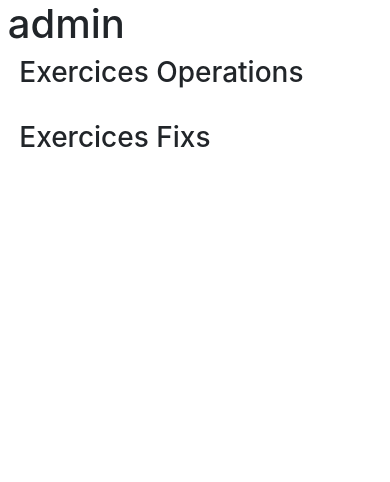
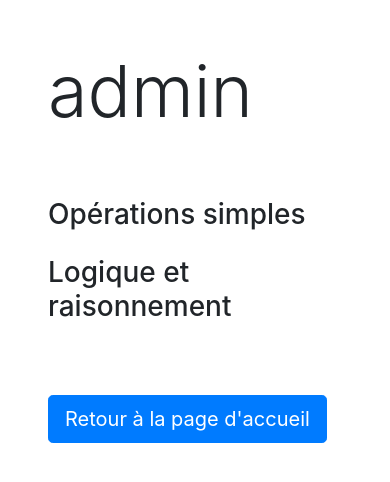
Before and after one commit to HE-Arc/Mathemator, a Django app: page /profile in a window 390 px wide. Shown: the part 56-538 px from the top of the page. Run offline with Django 3.2, Linux system fonts and the light colour scheme; a user stored in the database is signed in; data comes from the database, SQL or seed files in the repository; data that the repository does not hold is empty; parts of the project's set-up code (start-up, migrations or seed data) failed here and were passed over; some libraries are stand-ins or nearby versions.

```diff
--- a/mathematorProject/mathematorApp/apps.py
+++ b/mathematorProject/mathematorApp/apps.py
@@ -1,5 +1,4 @@
 from django.apps import AppConfig
-
 
 class MathematorappConfig(AppConfig):
     name = 'mathematorApp'
--- a/mathematorProject/mathematorApp/templates/base.html
+++ b/mathematorProject/mathematorApp/templates/base.html
@@ -32,7 +32,8 @@
       </nav>
     </header>
   </body>
+
   {% block content %}
+
   {% endblock %}
-
 </html>
--- a/mathematorProject/mathematorApp/templates/exercises/exerciseFix.html
+++ b/mathematorProject/mathematorApp/templates/exercises/exerciseFix.html
@@ -1,8 +1,4 @@
 {% extends "base.html" %}
-
-{% load bootstrap4 %}
-{% bootstrap_css %}
-{% bootstrap_javascript jquery='full' %}
 
 {% block content %}
 
--- a/mathematorProject/mathematorApp/templates/exercises/exerciseOperations.html
+++ b/mathematorProject/mathematorApp/templates/exercises/exerciseOperations.html
@@ -1,8 +1,4 @@
 {% extends "base.html" %}
-
-{% load bootstrap4 %}
-{% bootstrap_css %}
-{% bootstrap_javascript jquery='full' %}
 
 {% block content %}
 
--- a/mathematorProject/mathematorApp/templates/exercises/exercises.html
+++ b/mathematorProject/mathematorApp/templates/exercises/exercises.html
@@ -4,7 +4,7 @@
       <div class="list-group border-0 text-center text-md-left">
         <a href="#menuOp" class="list-group-item d-inline-block collapsed" data-toggle="collapse" aria-expanded="false" onclick='showAllMenu("menuOp")'>
           <i class="fa fa-dashboard"></i>
-          <span class="d-none d-md-inline">Exercises operations</span>
+          <span class="d-none d-md-inline">Opérations simples</span>
         </a>
 
         {% for exercise in exercisesOp %}
@@ -18,7 +18,7 @@
       <div class="list-group border-0 text-center text-md-left">
         <a href="#menuFix" class="list-group-item d-inline-block collapsed" data-toggle="collapse" aria-expanded="false">
           <i class="fa fa-dashboard"></i>
-          <span class="d-none d-md-inline">Exercises Fix</span>
+          <span class="d-none d-md-inline">Logique et raisonnement</span>
         </a>
 
         {% for exercise in exercisesFix %}
--- a/mathematorProject/mathematorApp/templates/profile.html
+++ b/mathematorProject/mathematorApp/templates/profile.html
@@ -1,17 +1,25 @@
 {% extends "base.html" %}
 
 {% block content %}
-<div style="margin-left:2%;">
-  <h1>{{ user.get_username }}</h1>
-  <h2>{{student.group}}</h2>
-  <div style="margin-left:3%;margin-right:5%;margin-top:2%;">
-    <h3>Exercices Operations</h3>
+
+  <main class="col-md-12 float-left col px-5 pl-md-5 pt-5">
+
+    <div>
+      <h1 class="display-3">{{ user.get_username }}</h1>
+      <br>
+      <div>
+      <h3>{{student.group}}</h3>
+    </div>
+
+    <br>
+    <div>
+      <h3>Opérations simples</h3>
       <div class="table-responsive">
-      <table class="table" style="text-align:center; margin-top:2%;">
+        <table class="table">
           <thead class="black white-text">
             <tr>
               {% for ex in exerciseOperation %}
-                <th scope="col" ><a href="{% url 'operations' ex.id %}">{{ex.name}}</a></th>
+                  <th scope="col" class="font-weight-bold text-center"><a href="{% url 'operations' ex.id %}">{{ex.name}}</a></th>
               {% endfor %}
             </tr>
           </thead>
@@ -19,9 +27,9 @@
             <tr>
               {% for ex in exerciseOperation %}
                   {% if ex.id in exDone %}
-                  <td scope="row" class="done">réussi</td>
+                    <td scope="row" class="done text-center">Réussi</td>
                   {% else %}
-                  <td scope="row" class="fail">raté</td>
+                    <td scope="row" class="fail text-center">Pas encore réussi</td>
                   {% endif %}
               {% endfor %}
             </tr>
@@ -29,13 +37,13 @@
         </table>
       </div>
 
-    <h3>Exercices Fixs</h3>
+        <h3>Logique et raisonnement</h3>
         <div class="table-responsive">
-      <table class="table" style="text-align:center; margin-top:2%;">
+          <table class="table">
             <thead class="black white-text">
               <tr>
                 {% for ex in exerciseFix %}
-              <th scope="col" ><a href="{% url 'fix' ex.id %}">{{ex.name}}</a></th>
+                  <th scope="col" class="font-weight-bold text-center"><a href="{% url 'fix' ex.id %}">{{ex.name}}</a></th>
                 {% endfor %}
               </tr>
             </thead>
@@ -43,16 +51,21 @@
               <tr>
                 {% for ex in exerciseFix %}
                   {% if ex.id in exDone %}
-                <td scope="row" class="done">réussi</td>
+                    <td scope="row" class="done text-center">Réussi</td>
                   {% else %}
-                <td scope="row" class="fail">raté</td>
+                    <td scope="row" class="fail text-center">Pas encore réussi</td>
                   {% endif %}
                 {% endfor %}
-
               </tr>
             </tbody>
           </table>
         </div>
       </div>
+      <br>
+      <br>
+      <form method="get" action="/">
+        <input  class=" btn btn-primary btn-lg float-sm-right" type="submit" value="Retour à la page d'accueil">
+      </form>
     </div
+  </main>
 {% endblock %}
--- a/mathematorProject/mathematorApp/templates/registration/password_reset_email.html
+++ b/mathematorProject/mathematorApp/templates/registration/password_reset_email.html
@@ -1,4 +1,5 @@
 {% extends "base_registration.html" %}
 
-Someone asked for password reset for email {{ email }}. Follow the link below:
+Vous avez demandé à modifier votre mot de passe pour l'adresse email  {{ email }}.
+Suivez le lien ci-dessous:
 {{ protocol}}://{{ domain }}{% url 'password_reset_confirm' uidb64=uid token=token %}
```
Also changed, not shown: mathematorProject/mathematorApp/templates/index.html (+4 -5 lines), mathematorProject/mathematorApp/templates/registration/logged_out.html (+4 -4 lines), mathematorProject/mathematorApp/templates/registration/login.html (+2 -5 lines), mathematorProject/mathematorApp/templates/registration/password_reset_complete.html (+4 -4 lines), mathematorProject/mathematorApp/templates/registration/password_reset_confirm.html (+5 -5 lines), mathematorProject/mathematorApp/templates/registration/password_reset_done.html (+7 -3 lines), mathematorProject/mathematorApp/templates/base_registration.html (indentation only), mathematorProject/mathematorApp/templates/registration/password_reset_form.html (indentation only). Lines whose indentation alone changed are shown as unchanged.
